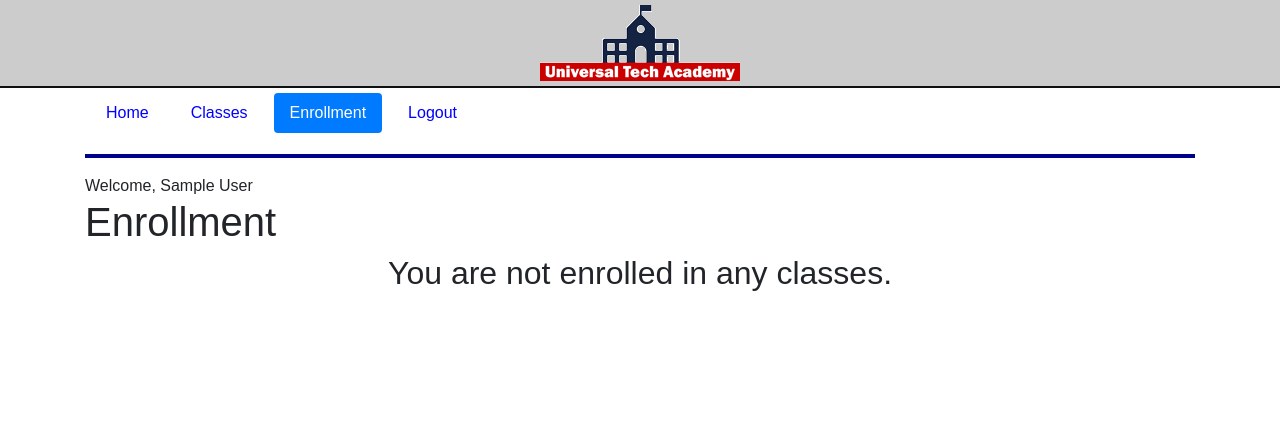
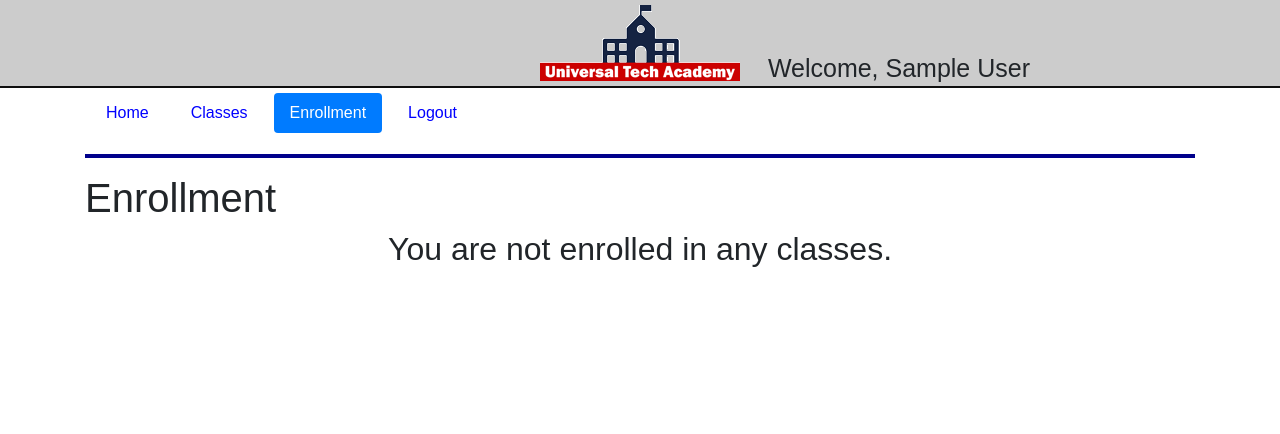
Before and after one commit to AndyFerrie/enrollment, a Flask app: page /enrollment in a window 1280 px wide. Shown: the top 434 px of the page. Run offline with Flask 3, Linux system fonts and the light colour scheme; the visitor is signed in with stand-in values (Sample User, id 1); data that the repository does not hold is empty; some libraries are stand-ins or nearby versions.

Commit message:
Styles user message

```diff
--- a/application/static/css/main.css
+++ b/application/static/css/main.css
@@ -106,3 +106,11 @@ footer {
 .error-message {
   color: red;
 }
+
+.user {
+  float: right;
+  position: absolute;
+  font-size: 25px;
+  right: 10em;
+  top: 2em;
+}
```
